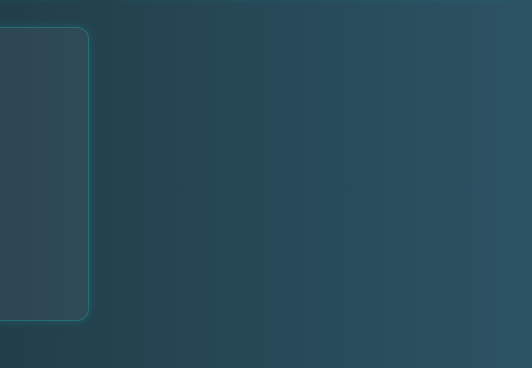
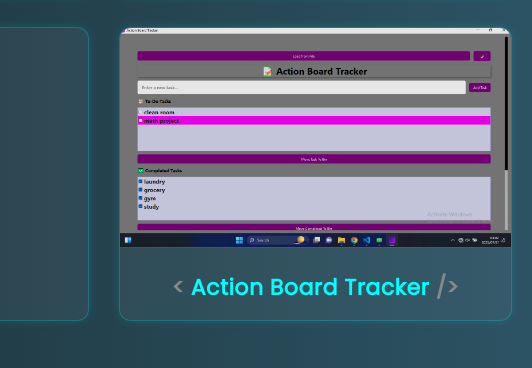
Before and after one commit to dondolo2/personal-portfolio, a plain HTML site: page index.html in a window 1280 px wide. Shown: the part 1338-1706 px from the top of the page, 748-1280 px from the left. Drawn offline with nearby package versions, Linux system fonts and the light colour scheme.

Commit message:
Added a new project called Action Board Tracker

```diff
--- a/index.html
+++ b/index.html
@@ -99,6 +99,15 @@
                     <span class="code">&#47;&gt;</span>
                 </p>
             </a>
+            <a href="https://github.com/dondolo2/personal-portfolio.git" class="project project-tile" target="_blank">
+                <img class="project-image" src="img/qt-task-tracker.png" alt="Action Board Tracker" />
+                <p class="project-title">
+                    <span class="code">&lt;</span>
+                    Action Board Tracker
+                    <span class="code">&#47;&gt;</span>
+                </p>
+            </a>
+        </div>
         </div>
 
         <a href="https://github.com/dondolo2?tab=repositories" class="btn btn-show-all" target="_blank">
```
